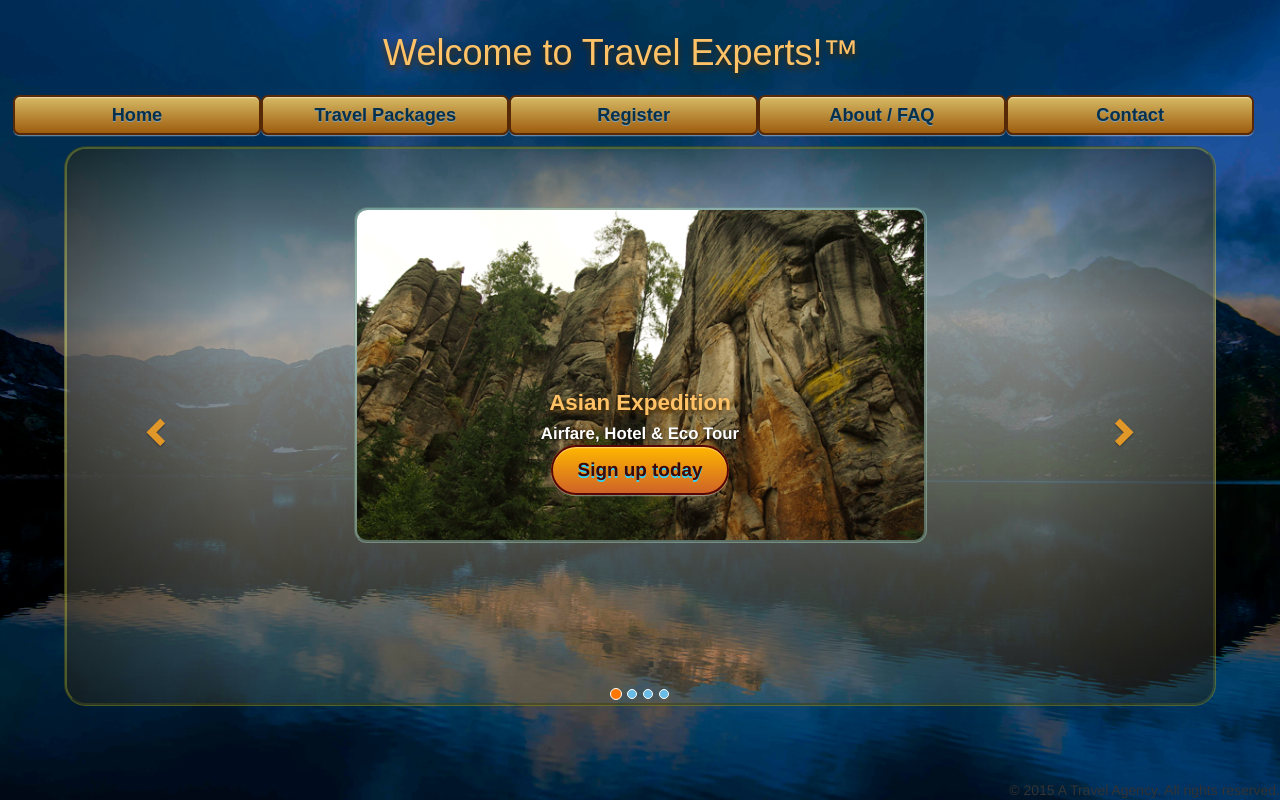
After one commit to sofinapradhan/OOSD2015, a PHP site: page / in a window 1280 px wide. The commit adds this page. Run offline with PHP 8.4, Linux system fonts and the light colour scheme; some libraries are stand-ins or nearby versions.

Commit message:
Contribution Merge
Merged all contributions to work with shared header.

```diff
--- a/global.css
+++ b/global.css
@@ -1,9 +1,174 @@
 /* Written by lpeters
+ * Style by dostapenko
  * Date: 2015/05/12
  * Usage: Included on all pages.
  */
+body {
+	background: url("img/background.jpg") no-repeat;
+	/*background-image:url("img/background.jpg");*/
+	/*background-size:100%;*/
+	background-size: cover;
+	background-position: center center;
+	background-attachment: fixed;
+	font-size: 1em;
+	line-height: 150%;
+	color: #99CCFF;
+	font-family: Arial, helvetica, sans-serif;
+	overflow:hidden;
+}
+header {
+	margin-top: 1%;
+	width: 97%;
+	margin-left: 1%;
+	margin-right: 1%;
+	font-style: normal;
+	font-weight: bold;
+	font-size: 2.5em;
+	font-family: Arial, helvetica, sans-serif;
+	text-align: center;
+	margin: 0;
+	padding: 1%;
+	color: #FFC266;
+	text-shadow: 0em 0.125em 0.1875em #472B00;
+}
+
+/* Target <nav> by ID #navBar for now, otherwise some of the styles conflict. */
+#navBar {
+margin-top:0;
+width: 97%;
+margin-left: 1%;
+margin-right: 1%;
+}
+
+#navBar ul {
+list-style: none;
+margin: 0;
+padding: 0;
+}
+
+
+#navBar ul li{
+float: left;
+text-align: center;
+width: calc(100%/5);
+box-sizing: border-box;
+}
+
+#navBar ul li:first-child{
+border-left: none;
+}
+
+#navBar ul li a{
+font-style: normal;
+font-weight: bold;
+font-size: 1.3em;
+font-family: Arial, helvetica, sans-serif;
+text-decoration: none;
+display: block;
+padding: 2%;
+}
+
+#navBar ul li img{
+width:8%;
+height: 8%;
+}
+
+main {
+	background: linear-gradient(to bottom, rgba(117, 117, 71, 0.3), rgba(227, 227, 218, 0.6) 30%, rgba(138, 138, 92, 0.2));
+	width: 90%;
+	height: 70%;
+	padding-top: 0;
+	padding-bottom: 2%;
+	text-align: center;
+	border-radius: 1.5625em;
+	border: groove rgba(143, 143, 0, 0.4);
+	margin-top: 4%;
+	margin-left: 5%;
+	margin-bottom: 3%;
+	position: fixed;
+}
+main h3 {
+	font-style: normal;
+	font-weight: 900;
+	font-size: 1.6em;
+	font-family: Arial, helvetica, sans-serif;
+	text-align: center;
+	margin: 0;
+	padding: 1%;
+	color: #FFC266;
+	text-shadow: 0em 0.125em 0.1875em #472B00;
+}
+footer {position:fixed;bottom:0;right:0;text-align:right;/*border:1px dotted black;*/}
+a {
+	text-decoration: none;
+}
+/*
 h1 {font-family:Arial,Helvetica,sans-serif;color:green;}
 p {text-align:center;color:red;}
-body {background-image:url("img/background.jpg");background-size:100%;}
-footer {position:fixed;bottom:0;right:0;text-align:right;/*border:1px dotted black;*/}
-main {position:absolute;top:10em;}
+*/
+/*
+footer{
+text-align: center;
+position:absolute;
+bottom: 2%;
+font-size: 1em;
+font-weight: bold;
+color:#FFC266 ;
+text-shadow: 0em 0.125em 0.1875em #472B00;
+}
+*/
+/*
+footer img{
+width:8%;
+height:8%;
+}
+*/
+/*main {position:absolute;top:10em;}*/
+.button {
+   border: 0.125em solid #572906;
+   background: #E68A00;
+   background: -webkit-gradient(linear, left top, left bottom, from(#d6ba65), to(#9e5d0e));
+   background: -webkit-linear-gradient(top, #d6ba65, #9e5d0e);
+   background: -moz-linear-gradient(top, #d6ba65, #9e5d0e);
+   background: -ms-linear-gradient(top, #d6ba65, #9e5d0e);
+   background: -o-linear-gradient(top, #d6ba65, #9e5d0e);
+   background-image: -ms-linear-gradient(top, #d6ba65 0%, #9e5d0e 100%);
+   padding: 0.75em 1.5em;
+   -webkit-border-radius: 0.375em;
+   -moz-border-radius: 0.375em;
+   border-radius: 0.375em;
+   -webkit-box-shadow: rgba(255,255,255,0.4) 0 0.0625em 0, inset rgba(255,255,255,0.4) 0 0.0625em 0;
+   -moz-box-shadow: rgba(255,255,255,0.4) 0 0.0625em 0, inset rgba(255,255,255,0.4) 0 0.0625em 0;
+   box-shadow: rgba(255,255,255,0.4) 0 0.0625em 0, inset rgba(255,255,255,0.4) 0 0.0625em 0;
+   text-shadow: #7ea4bd 0 0.0625em 0;
+   color: #08304a;
+   font-size: 1.2em;
+   font-family: helvetica, serif;
+   text-decoration: none;
+   vertical-align: middle;
+   z-index:10;
+   }
+.button:hover {
+   border: 0.125em solid #164199;
+   text-shadow: #57371e 0 0.0625em 0;
+   background: #3e779d;
+   background: -webkit-gradient(linear, left top, left bottom, from(#4861c4), to(#3e779d));
+   background: -webkit-linear-gradient(top, #4861c4, #3e779d);
+   background: -moz-linear-gradient(top, #4861c4, #3e779d);
+   background: -ms-linear-gradient(top, #4861c4, #3e779d);
+   background: -o-linear-gradient(top, #4861c4, #3e779d);
+   background-image: -ms-linear-gradient(top, #4861c4 0%, #3e779d 100%);
+   color: #fff;
+   }
+.button:active {
+   text-shadow: #1e4158 0.0625em 0;
+   border: 0.125em solid #0a3c59;
+   background: #65a9d7;
+   background: -webkit-gradient(linear, left top, left bottom, from(#3e779d), to(#3e779d));
+   background: -webkit-linear-gradient(top, #3e779d, #65a9d7);
+   background: -moz-linear-gradient(top, #3e779d, #65a9d7);
+   background: -ms-linear-gradient(top, #3e779d, #65a9d7);
+   background: -o-linear-gradient(top, #3e779d, #65a9d7);
+   background-image: -ms-linear-gradient(top, #3e779d 0%, #65a9d7 100%);
+   color: #fff;
+   }
--- a/header.php
+++ b/header.php
@@ -1,6 +1,6 @@
 <?php
 /* Written by lpeters
- * Style by spradhan
+ * Style by dostapenko
  * Date: 2015/05/12
  * Usage: Include at head of page.
  *     Set variables prior to include:
@@ -16,50 +16,34 @@
 <meta charset='UTF-8' />
 <title><?= $header_title ?></title>
 <link href='global.css' rel='stylesheet' type='text/css' />
-<link href='menu.css' rel='stylesheet' type='text/css' />
+<link href='https://maxcdn.bootstrapcdn.com/bootstrap/3.3.4/css/bootstrap.min.css' rel='stylesheet' type='text/css' /> <!-- Latest compiled and minified CSS -->
 <?php
 if (isset($header_style))
 {
 	foreach($header_style as $stylesheet)
 	{
-		print("<link href='$stylesheet' rel='stylesheet' type='text/css' />");
+		print("<link href='$stylesheet' rel='stylesheet' type='text/css' />\n");
 	}
 }
 if (isset($header_script))
 {
 	foreach($header_script as $script)
 	{
-		print("<script src='$script'></script>");
+		print("<script src='$script'></script>\n");
 	}
 }
 ?>
 </head>
 <body>
-<header>
-	<div id='companylogo'> </div>   <!-- this is for logo -->
-	<div id='header1'>
-		<table width='1010' height='10'>
-			<tr>
-			<td align='right' width='60%'><img src='img/map.jpg' height='30' width='30'>Map & direction</td>
-			<td align='right' width='15%'><img src='img/meeting.jpg' height='30' width='30'>Meetings</td>
-			<td align='center'><img src='img/photog.jpg' width='30' height='30'>Photo Gallery</td>
-			</tr>
-		</table>
-	</div>
-	<div id='header2'>
-		<div style='text-align:top;font-size:180%;width:100%;border:0px solid;'>Welcome to Travel Experts&nbsp;&nbsp;&nbsp;&nbsp;&nbsp;&nbsp;&nbsp;&nbsp;&nbsp;&nbsp;&nbsp;&nbsp;&nbsp;&nbsp;&nbsp;&nbsp;&nbsp;&nbsp;<font size='5%'>Toll free Reservations (866) 555 7897</font></div>
-	</div>
-	<div id='header3'>
-		<table>
-			<tr>
-			<td width='5%' align='center'><a href='index.php'>Home</a></td>
-			<td width='9%' align='center'><a href='packages.php'>Packages</a></td>
-			<td width='10%' align='center'><a href='register.php'>Register</a></td>
-			<td width='10%' align='center'><a href='vacation.php'>Vacation</a></td>
-			<td width='10%' align='center'><a href='contact.php'>Contact</a></td>
-			<td width='10%' align='center'><a href='about.php'>About</a></td>
-			</tr>
-		</table>
-		<hr>
-	</div>
+<header id='titleheader'>
+	<h1>Welcome to Travel Experts!&trade;</h1>
 </header>
+<nav id='navBar'>
+	<ul>
+		<li><a href='index.php' class='button'>Home</a></li>
+		<li><a href='packages.php' class='button'>Travel Packages</a></li>
+		<li><a href='register.php' class='button'>Register</a></li>
+		<li><a href='about.php' class='button'>About / FAQ</a></li>
+		<li><a href='contact.php' class='button'>Contact</a></li>
+	</ul>
+</nav>
--- /dev/null
+++ b/index.css
@@ -0,0 +1,108 @@
+/* Written by dostapenko
+ * Date: 2015/05/15
+ * Usage: Included by index.php.
+ */
+.carButton {
+   border: 0.125em solid #570606;
+   background: #cf6227;
+   background: -webkit-gradient(linear, left top, left bottom, from(#ffb700), to(#cf6227));
+   background: -webkit-linear-gradient(top, #ffb700, #cf6227);
+   background: -moz-linear-gradient(top, #ffb700, #cf6227);
+   background: -ms-linear-gradient(top, #ffb700, #cf6227);
+   background: -o-linear-gradient(top, #ffb700, #cf6227);
+   background-image: -ms-linear-gradient(top, #ffb700 0%, #cf6227 100%);
+   padding: 0.65625em 1.3125em;
+   -webkit-border-radius: 1.6875em;
+   -moz-border-radius: 1.6875em;
+   border-radius: 1.6875em;
+   -webkit-box-shadow: rgba(255,255,255,0.4) 0 0.0625em 0, inset rgba(255,255,255,0.4) 0 0.0625em 0;
+   -moz-box-shadow: rgba(255,255,255,0.4) 0 0.0625em 0, inset rgba(255,255,255,0.4) 0 0.0625em 0;
+   box-shadow: rgba(255,255,255,0.4) 0 0.0625em 0, inset rgba(255,255,255,0.4) 0 0.0625em 0;
+   text-shadow: #32d2fa 0 0.0625em 0;
+   color: #3b0707;
+   font-size: 1.125em;
+   font-family: helvetica, serif;
+   text-decoration: none;
+   vertical-align: middle;
+   }
+.carButton:hover {
+   border: 0.125em solid #0a3c59;
+   text-decoration: none;
+   text-shadow: #1e4158 0 0.0625em 0;
+   background: #2149c2;
+   background: -webkit-gradient(linear, left top, left bottom, from(#578ac9), to(#2149c2));
+   background: -webkit-linear-gradient(top, #578ac9, #2149c2);
+   background: -moz-linear-gradient(top, #578ac9, #2149c2);
+   background: -ms-linear-gradient(top, #578ac9, #2149c2);
+   background: -o-linear-gradient(top, #578ac9, #2149c2);
+   background-image: -ms-linear-gradient(top, #578ac9 0%, #2149c2 100%);
+   color: #bfe3ff;
+   }
+.carButton:active {
+   text-shadow: #1e4158 0 0.0625em 0;
+   border: 0.125em solid #0a3c59;
+   background: #465e22;
+   text-decoration: none;
+   background: -webkit-gradient(linear, left top, left bottom, from(#709116), to(#4f4ad4));
+   background: -webkit-linear-gradient(top, #709116, #465e22);
+   background: -moz-linear-gradient(top, #709116, #465e22);
+   background: -ms-linear-gradient(top, #709116, #465e22);
+   background: -o-linear-gradient(top, #709116, #465e22);
+   background-image: -ms-linear-gradient(top, #709116 0%, #465e22 100%);
+   color: #fff;
+   }
+
+.carousel {
+height: 100%;
+margin-bottom: 0;
+margin-top: 5%;
+padding-bottom: 5%;
+border-radius:0.9375em;
+}
+
+
+.carousel-caption p{
+font-size: 1.2em;
+font-weight: bold;
+font-color: #69BCE6 !important;
+}
+
+.carousel-inner > .item{
+   height:60%;
+}
+
+  .carousel-inner > .item > img,
+  .carousel-inner > .item > a > img {
+      width: 50%;
+      height: 60%;
+      margin: auto;
+      border: groove rgba(182, 239, 210, 0.4);
+      border-radius: 0.9375em;
+  }
+
+.carousel-indicators li {
+  background-color: #69BCE6 !important;
+}
+.carousel-indicators .active {
+  background-color: #FF7600 !important;
+}
+
+.carousel-control{
+   position:absolute;
+   top:0;
+   bottom:0;
+   left:0;
+   width:15%;
+   font-size:20px;
+   color:#FFA319 !important ;
+   text-align:center;
+   text-shadow:0 1px 2px rgba(0,0,0,.6);filter:alpha(opacity=70);
+   opacity:.8 !important;
+   border-radius:0.9375em;
+}
+
+.carousel-control:focus,.carousel-control:hover{
+   color:#69BCE6 !important;
+   text-decoration:none;filter:alpha(opacity=90);
+   outline:0;
+   opacity:.9}
--- /dev/null
+++ b/index.php
@@ -0,0 +1,69 @@
+<?php
+/* Written by dostapenko
+ * Date: 2015/05/15
+ * Usage: User Interface.
+ */
+$header_title = "Welcome to Travel Experts";
+$header_style = ["index.css"];
+$header_script = [
+	"https://ajax.googleapis.com/ajax/libs/jquery/1.11.1/jquery.min.js",		/* jQuery library */
+	"https://maxcdn.bootstrapcdn.com/bootstrap/3.3.4/js/bootstrap.min.js"];		/* Latest compiled JavaScript */
+include "header.php";
+?>
+<main id='wrapper'>
+	<div id="myCarousel" class="carousel slide" data-ride="carousel">
+		<!-- Indicators -->
+		<ol class="carousel-indicators">
+			<li data-target="#myCarousel" data-slide-to="0" class="active"></li>
+			<li data-target="#myCarousel" data-slide-to="1"></li>
+			<li data-target="#myCarousel" data-slide-to="2"></li>
+			<li data-target="#myCarousel" data-slide-to="3"></li>
+		</ol>
+		<div class="carousel-inner" role="listbox">
+			<div class="item active">
+				<img src="img/img_pack_asia.gif" alt="Asia">
+				<div class="carousel-caption">
+					<h3>Asian Expedition</h3>
+					<p>Airfare, Hotel & Eco Tour</p>
+					<p><a class="carButton" href="packages.php" role="carButton">Sign up today</a></p>
+				</div> <!--close carousel-caption class div-->
+			</div> <!--close item class div-->
+			<div class="item">
+				<img src="img/img_pack_caribbean.gif" alt="Caribbean">
+				<div class="carousel-caption">
+					<h3>Caribbean New Year</h3>
+					<p>Cruise the Caribbean!</p>
+					<p><a class="carButton" href="packages.php" role="carButton">Sign up today</a></p>
+				</div> <!--close carousel-caption class div-->
+			</div> <!--close item class div-->
+			<div class="item">
+				<img src="img/img_pack_polynesian.gif" alt="Polynesian">
+				<div class="carousel-caption">
+					<h3>Polynesian Paradise</h3>
+					<p>8 Days in Hawaii</p>
+					<p><a class="carButton" href="packages.php" role="carButton">Sign up today</a></p>
+				</div> <!--close carousel-caption class div-->
+			</div> <!--close item class div-->
+			<div class="item">
+				<img src="img/img_pack_european.gif" alt="European">
+				<div class="carousel-caption">
+					<h3>European Vacation</h3>
+					<p>Tour with Rail Pass</p>
+					<p><a class="carButton" href="packages.php" role="carButton">Sign up today</a></p>
+				</div> <!--close carousel-caption class div-->
+			</div> <!--close item class div-->
+		</div> <!-- div for carousel-inner -->
+	</div> <!-- div for myCarousel -->
+	<!-- Left and right controls -->
+	<a class="left carousel-control" href="#myCarousel" role="button" data-slide="prev">
+		<span class="glyphicon glyphicon-chevron-left" aria-hidden="true"></span>
+		<span class="sr-only">Previous</span>
+	</a>
+	<a class="right carousel-control" href="#myCarousel" role="button" data-slide="next">
+		<span class="glyphicon glyphicon-chevron-right" aria-hidden="true"></span>
+		<span class="sr-only">Next</span>
+	</a>
+</main> <!--close wrapper div-->
+<?php
+include "footer.php";
+?>
```
Also changed, not shown: contact.php (added, +89 -0 lines), contactdetail.php (added, +61 -0 lines), package_functions.php (+5 -5 lines), img/background.jpg (added), img/img_pack_asia.gif (added), img/img_pack_caribbean.gif (added), img/img_pack_european.gif (added), img/img_pack_polynesian.gif (added).
